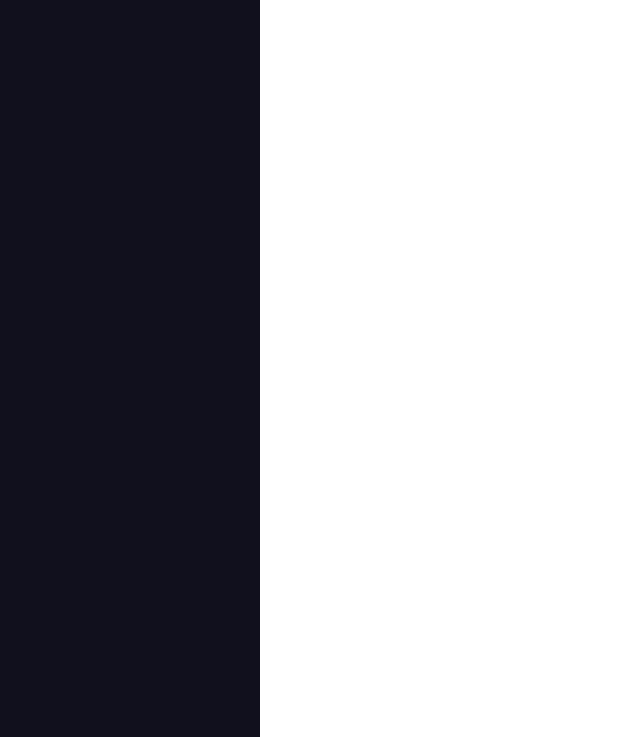
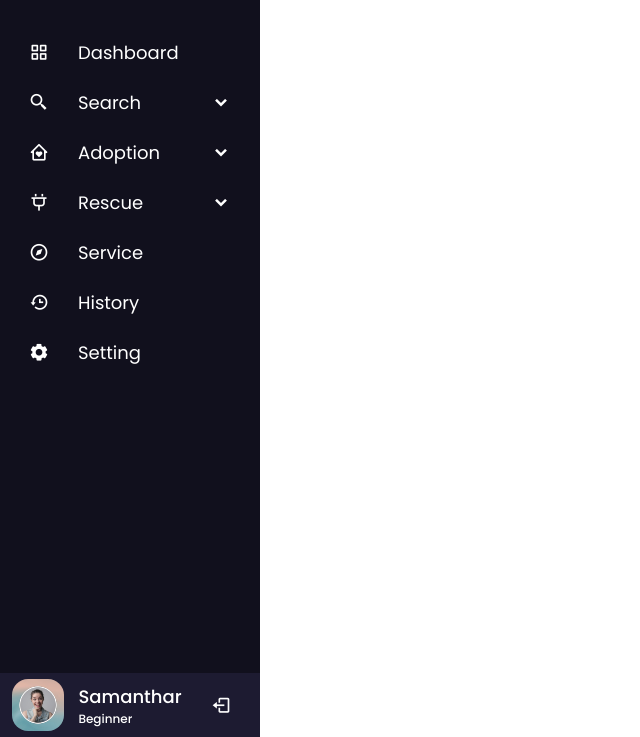
Before and after one commit to Lucas1792003/Pawsitive, a plain HTML site: page index.html in a window 1280 px wide. Shown: the part 63-800 px from the top of the page, without its empty margins (0-640 px from the left). Drawn offline with nearby package versions, Linux system fonts and the light colour scheme.

Commit message:
Update index.html

```diff
--- a/index.html
+++ b/index.html
@@ -14,6 +14,113 @@
         <div class="sidebar">
             <div class="logo-datails">
                 <i class='bx bxl-baidu'></i>
-                <span class="logo_name">Pawsitive</span>
+                <span class="logo_name">PetAdopt</span>
             </div>
+
+            <ul class="nav-links">
+                <li>
+                    <a href="#">
+                        <i class='bx bx-grid-alt'></i>
+                        <span class="link_name">Dashboard</span>
+                    </a>
+                    <ul class="sub-menu blank">
+                        <li><a class="link_name" href="#">Dashboard</a></li>
+
+                    </ul>
+                </li>
+                <li>
+                    <div class="icon_link">
+                        <a href="#">
+                            <i class='bx bx-search-alt-2' ></i>
+                            <span class="link_name">Search</span>
+                        </a>
+                        <i class='bx bxs-chevron-down arrow' ></i>
+                    </div>
+                    <ul class="sub-menu">
+                        <li><a class="link_name" href="#">Search</a></li>
+                        <li><a href="#">Dogs</a></li>
+                        <li><a href="#">Cats</a></li>
+                        <li><a href="#">Birds</a></li>
+                    </ul>
+                </li>
+                <li>
+                    <div class="icon_link">
+                        <a href="#">
+                            <i class='bx bx-home-heart' ></i>
+                            <span class="link_name">Adoption</span>
+                        </a>
+                        <i class='bx bxs-chevron-down arrow' ></i>
+                    </div>
+                    <ul class="sub-menu">
+                        <li><a class="link_name" href="#">Adoption</a></li>
+                        <li><a href="#">Dogs</a></li>
+                        <li><a href="#">Cats</a></li>
+                        <li><a href="#">Birds</a></li>
+                    </ul>
+                </li>
+                <li>
+                    <div class="icon_link">
+                        <a href="#">
+                            <i class='bx bx-plug' ></i>
+                            <span class="link_name">Rescue</span>
+                        </a>
+                        <i class='bx bxs-chevron-down arrow' ></i>
+                    </div>
+                    <ul class="sub-menu">
+                        <li><a class="link_name" href="#">Rescue</a></li>
+                        <li><a href="#">Call</a></li>
+                        <li><a href="#">Chat</a></li>
+                        <li><a href="#">Email</a></li>
+                    </ul>
+                </li>
+                <li>
+                    <a href="#">
+                        <i class='bx bx-compass' ></i>
+                        <span class="link_name">Service</span>
+                    </a>
+                    <ul class="sub-menu blank">
+                        <li><a class="link_name" href="#">Service</a></li>
+
+                    </ul>
+                </li>
+                <li>
+                    <a href="#">
+                        <i class='bx bx-history' ></i>
+                        <span class="link_name">History</span>
+                    </a>
+                    <ul class="sub-menu blank">
+                        <li><a class="link_name" href="#">History</a></li>
+
+                    </ul>
+                </li>
+                <li>
+                    <a href="#">
+                        <i class='bx bxs-cog' ></i>
+                        <span class="link_name">Setting</span>
+                    </a>
+                    <ul class="sub-menu blank">
+                        <li><a class="link_name" href="#">Setting</a></li>
+
+                    </ul>
+                </li>
+                <li>
+                    <div class="profile-details">
+                        <div class="profile-content">
+                            <img src="Assets/Image/Profile.webp" alt="Profile">
+                        </div>
+
+                    <div class="name-job">
+                        <div class="profile_name">Samanthar</div>
+                        <div class="job">Beginner</div>
+                    </div>
+                        <i class='bx bx-log-out' ></i>
+                    </div>
+                </li>
+            </ul>
+            <p>;j;</p>
+
+        </div>
+
+
+        <script src="Assets/JS/script.js"></script>
 </html>
```
